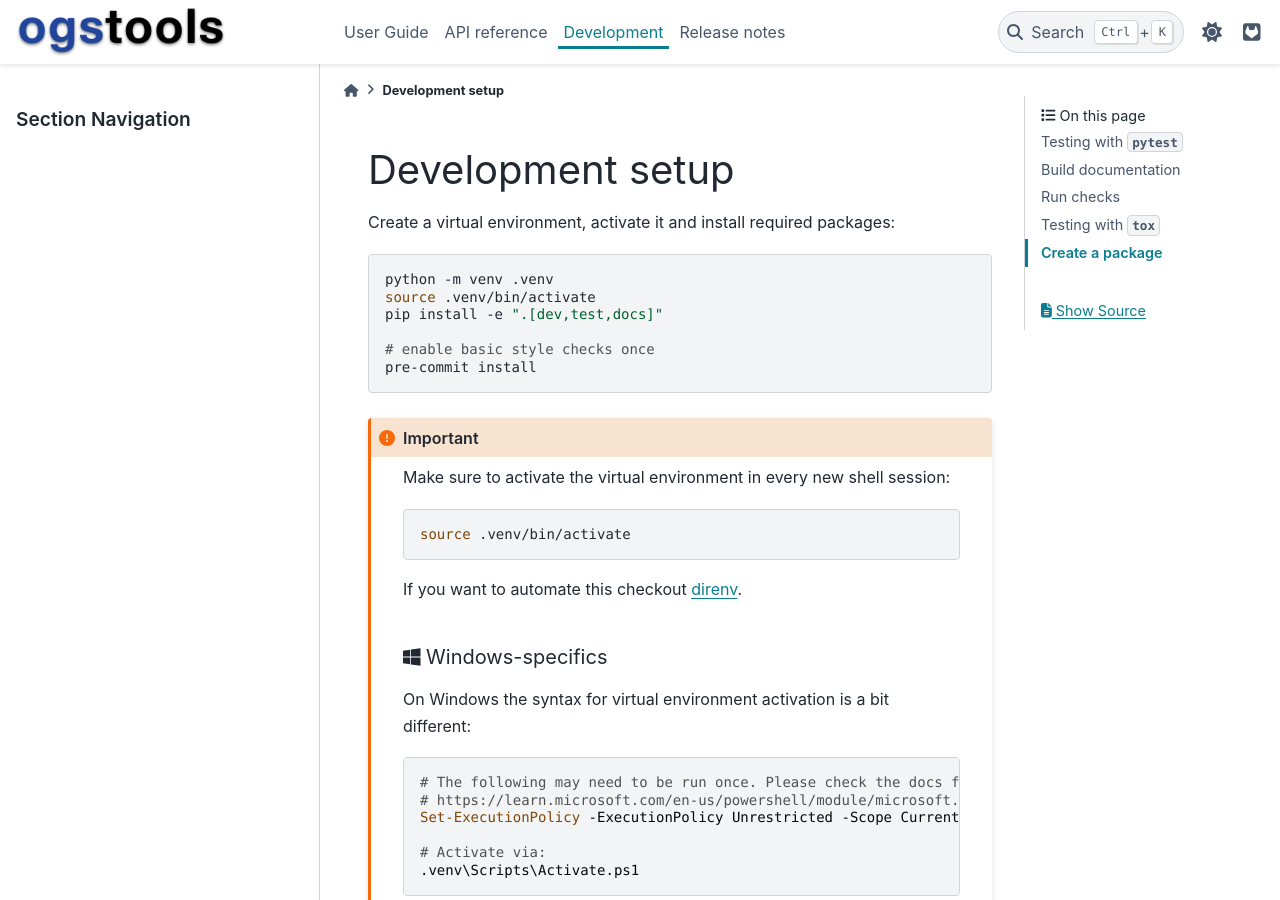
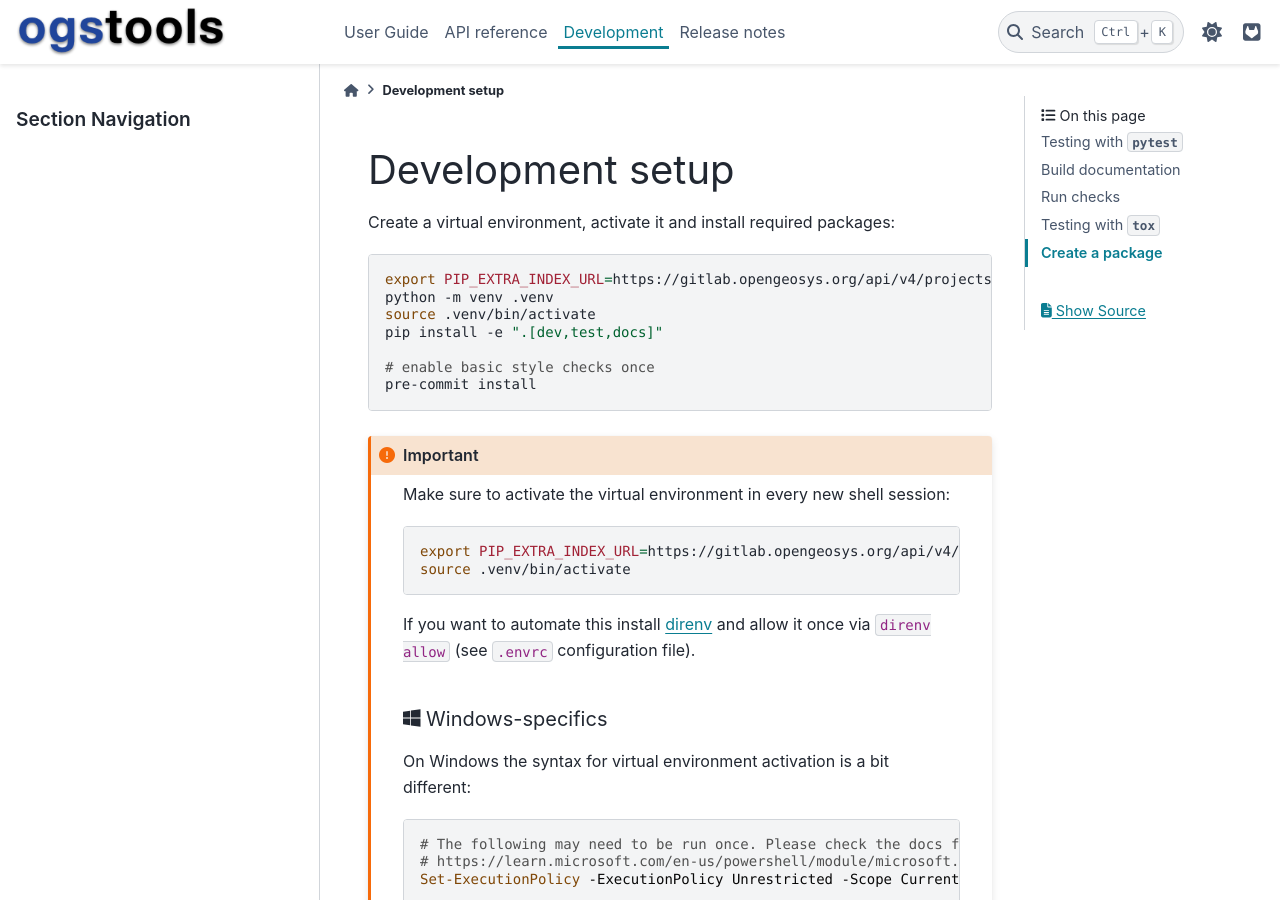
Before and after one commit to ufz/ogstools, a Sphinx documentation site: the page built from docs/development/index.md, in a window 1280 px wide and 900 px high. Built offline with Sphinx 7.4.7 and the PyData theme 0.15.4, drawn with Linux system fonts in a browser that asks for light colours; pages that are not in the unit, such as notebooks, are missing from menus; the version number could not be read and is left out; some of the changed text lies outside the part shown.

````diff
--- a/docs/development/index.md
+++ b/docs/development/index.md
@@ -3,6 +3,7 @@
 Create a virtual environment, activate it and install required packages:
 
 ```bash
+export PIP_EXTRA_INDEX_URL=https://gitlab.opengeosys.org/api/v4/projects/120/packages/pypi/simple
 python -m venv .venv
 source .venv/bin/activate
 pip install -e ".[dev,test,docs]"
@@ -15,10 +16,11 @@ pre-commit install
 Make sure to activate the virtual environment in every new shell session:
 
 ```bash
+export PIP_EXTRA_INDEX_URL=https://gitlab.opengeosys.org/api/v4/projects/120/packages/pypi/simple
 source .venv/bin/activate
 ```
 
-If you want to automate this checkout [direnv](https://direnv.net).
+If you want to automate this install [direnv](https://direnv.net) and allow it once via `direnv allow` (see `.envrc` configuration file).
 
 <h5><i class="fa-brands fa-windows"></i> Windows-specifics</h5>
 
--- a/pyproject.toml
+++ b/pyproject.toml
@@ -20,6 +20,8 @@ dependencies = [
   "Pint>=0.22",
   "Pillow>=9.5.0",
   "pandas>=2.0.3",
+  # needs PIP_EXTRA_INDEX_URL=https://gitlab.opengeosys.org/api/v4/projects/120/packages/pypi/simple
+  "ogs>=6.4.5.dev0",
 ]
 
 [project.urls]
@@ -64,7 +66,7 @@ xfail_strict = true
 # tests
 #filterwarnings = ["error"]
 log_cli_level = "info"
-testpaths = ["tests"]
+testpaths = ["tests", "ogstools/meshlib/tests"]
 
 [tool.black]
 line-length = 80
````
Also changed, not shown: .gitlab-ci.yml.
